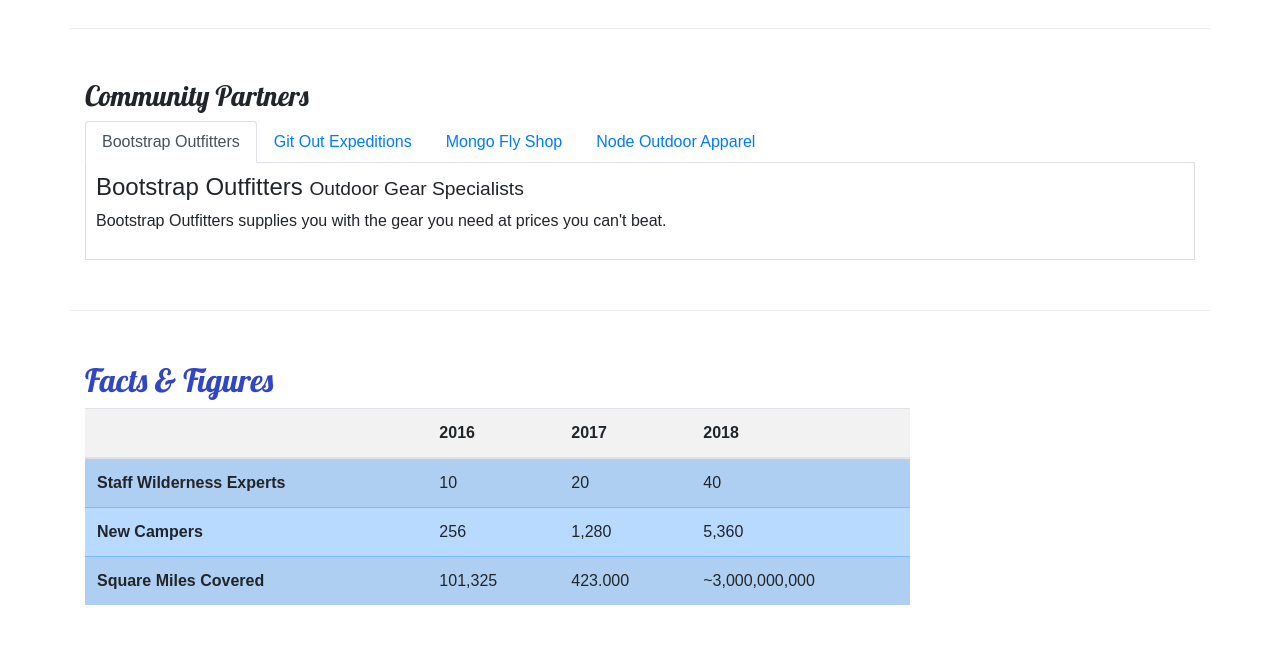
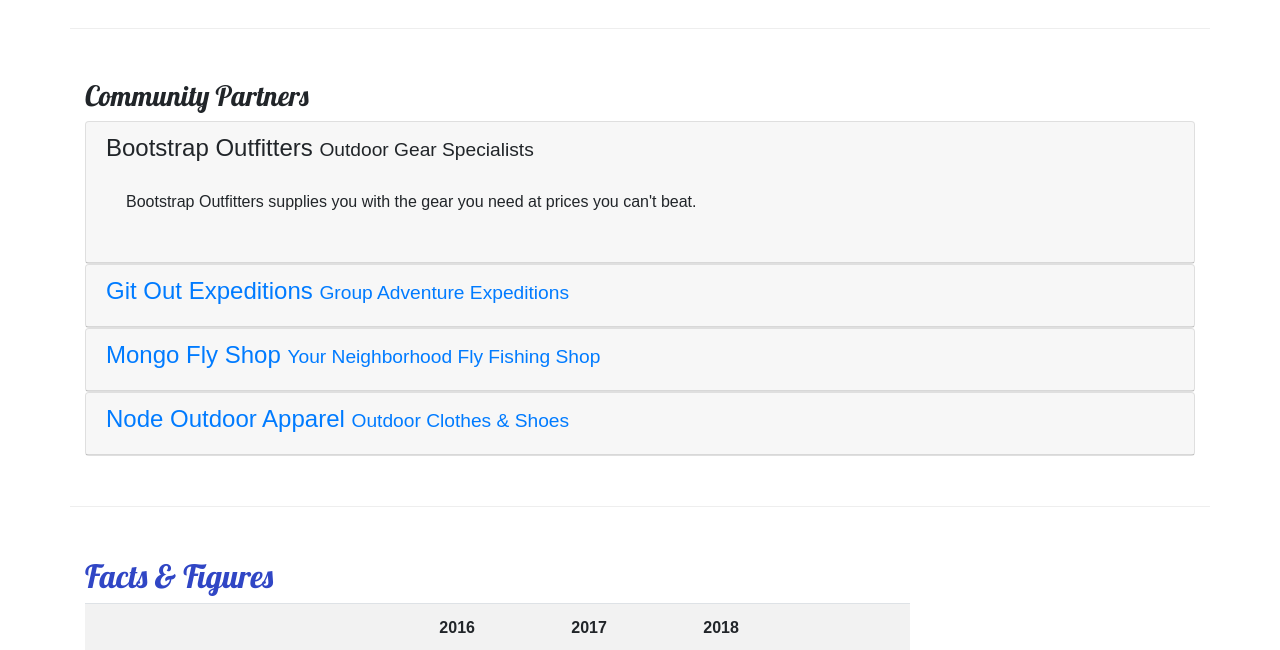
Before and after one commit to Brandylynnsmith88/Bootstrap, a website: page aboutus.html in a window 1280 px wide. Shown: the part 840-1490 px from the top of the page. Drawn offline with nearby package versions, Linux system fonts and the light colour scheme.

Commit message:
Accordion

```diff
--- a/aboutus.html
+++ b/aboutus.html
@@ -103,28 +103,59 @@
         <div class = "row row-content">
             <div class= "col">
                 <h3>Community Partners</h3>
-                <ul class="nav nav-tabs">
-                    <li class="nav-item"><a class="nav-link active" href="#bootstrap" role="tab" data-toggle="tab">Bootstrap Outfitters</a></li>
-                    <li class="nav-item"><a class="nav-link" href="#git" role="tab" data-toggle="tab">Git Out Expeditions</a></li>
-                    <li class="nav-item"><a class="nav-link" href="#mongo" role="tab" data-toggle="tab">Mongo Fly Shop</a></li>
-                    <li class="nav-item"><a class="nav-link" href="#node" role="tab" data-toggle="tab">Node Outdoor Apparel</a></li>
-                </ul>
-                <div class="tab-content">
-                    <div role="tabpanel" class="tab-pane fade show active" id="bootstrap">
-                        <h4>Bootstrap Outfitters <small>Outdoor Gear Specialists</small></h4>
-                        <p class= "d-none d-sm-block">Bootstrap Outfitters supplies you with the gear you need at prices you can't beat.</p>
+
+                <div id="accordion">
+                    <div class="card">
+                        <div role="tab" class="card-header">
+                            <h4>
+                                <a data-toggle="collapse" data-target="#bootstrap">Bootstrap Outfitters <small>Outdoor Gear Specialists</small>
+                                </a>
+                            </h4>
+                            <div class="collapse show" id="bootstrap" data-parent="#accordion">
+                                <div class="card-body">
+                                    <p class= "d-none d-sm-block">Bootstrap Outfitters supplies you with the gear you need at prices you can't beat.</p>
+                                </div>
+                            </div>
+                        </div>
                     </div>
-                        <div role="tabpanel" class="tab-pane fade" id="git">
-                            <h4>Git Out Expeditions <small>Group Adventure Expeditions</small></h4>
-                            <p class= "d-none d-sm-block">Join Git Out Expeditions to explore new horizons with a group of other adventurers!</p>
+                    <div class="card">
+                        <div role="tab" class="card-header">
+                                <h4>
+                                    <a class="collapsed" data-toggle="collapse" data-target="#git">Git Out Expeditions <small>Group Adventure Expeditions</small>
+                                    </a>
+                                </h4>
+                                <div class="collapse" id="git" data-parent="#accordion">
+                                    <div class="card-body">
+                                        <p class= "d-none d-sm-block">Join Git Out Expeditions to explore new horizons with a group of other adventurers!</p>
+                                    </div>
+                                </div>
+                            </div>
                         </div>
-                            <div role="tabpanel" class="tab-pane fade" id="mongo">
-                                <h4>Mongo Fly Shop <small>Your Neighborhood Fly Fishing Shop</small></h4>
-                                <p class= "d-none d-sm-block">Need a new fishing pole, a tacklebox, or flies of all kinds? Stop by Mongo Fly Shop.</p>
+                        <div class="card">
+                            <div role="tab" class="card-header">
+                                    <h4>
+                                        <a class="collapsed" data-toggle="collapse" data-target="#mongo">Mongo Fly Shop <small>Your Neighborhood Fly Fishing Shop</small>
+                                        </a>
+                                    </h4>
+                                    <div class="collapse" id="mongo" data-parent="#accordion">
+                                        <div class="card-body">
+                                            <p class= "d-none d-sm-block">Need a new fishing pole, a tacklebox, or flies of all kinds? Stop by Mongo Fly Shop.</p>
+                                        </div>
+                                    </div>
+                                </div>
                             </div>
-                                <div role="tabpanel" class="tab-pane fade" id="node">
-                                    <h4>Node Outdoor Apparel <small>Outdoor Clothes & Shoes</small></h4>
-                                    <p class= "d-none d-sm-block">From polar fleeces to swimsuits, hiking boots to waders, a visit to Node will be sure to get you covered.</p>
+                            <div class="card">
+                                <div role="tab" class="card-header">
+                                        <h4>
+                                            <a class="collapsed" data-toggle="collapse" data-target="#node">Node Outdoor Apparel <small>Outdoor Clothes & Shoes</small>
+                                            </a>
+                                        </h4>
+                                        <div class="collapse" id="node" data-parent="#accordion">
+                                            <div class="card-body">
+                                                <p class= "d-none d-sm-block">From polar fleeces to swimsuits, hiking boots to waders, a visit to Node will be sure to get you covered.</p>
+                                            </div>
+                                        </div>
+                                    </div>
                                 </div>
                             </div>
                         </div>
```
